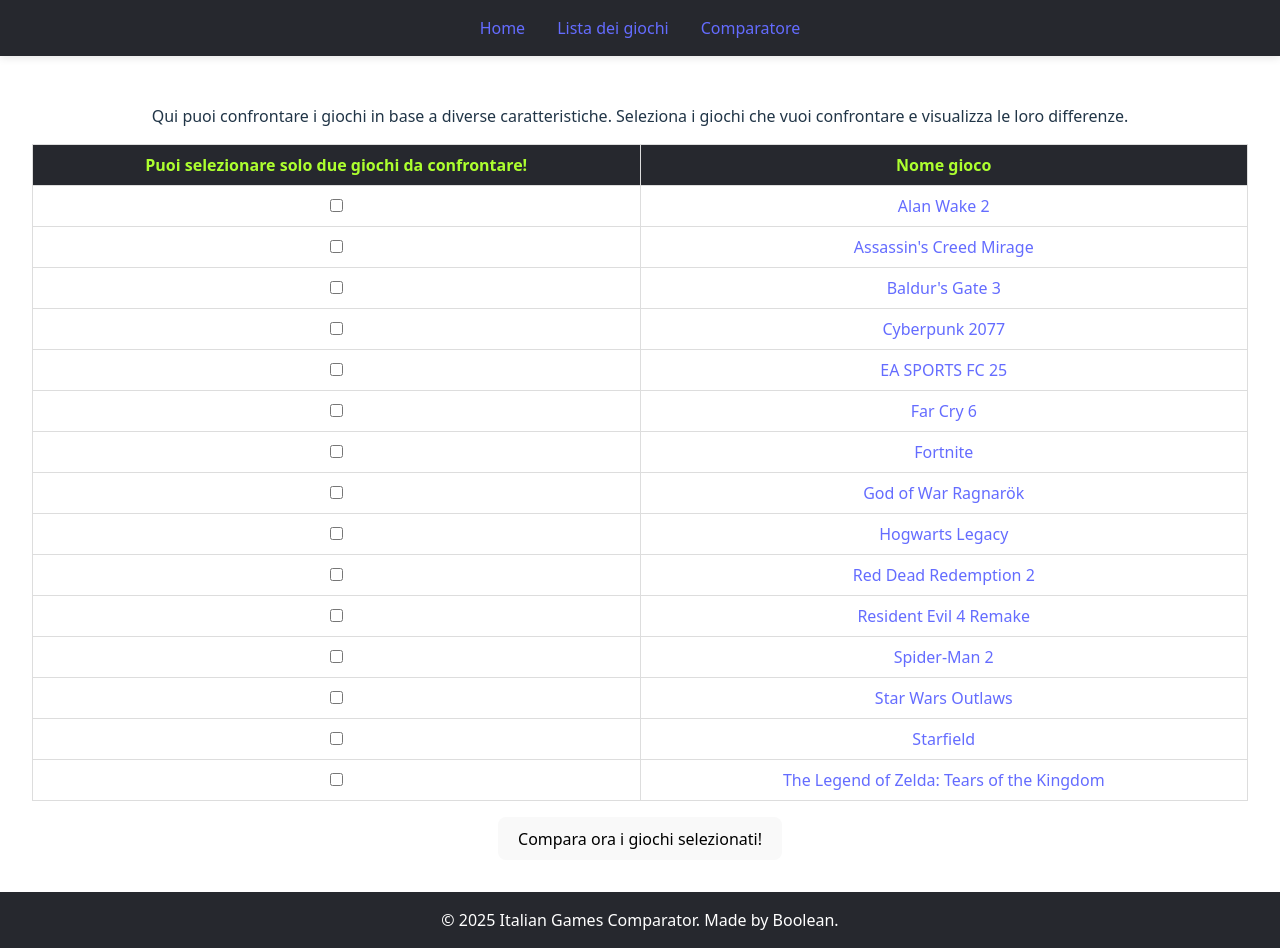
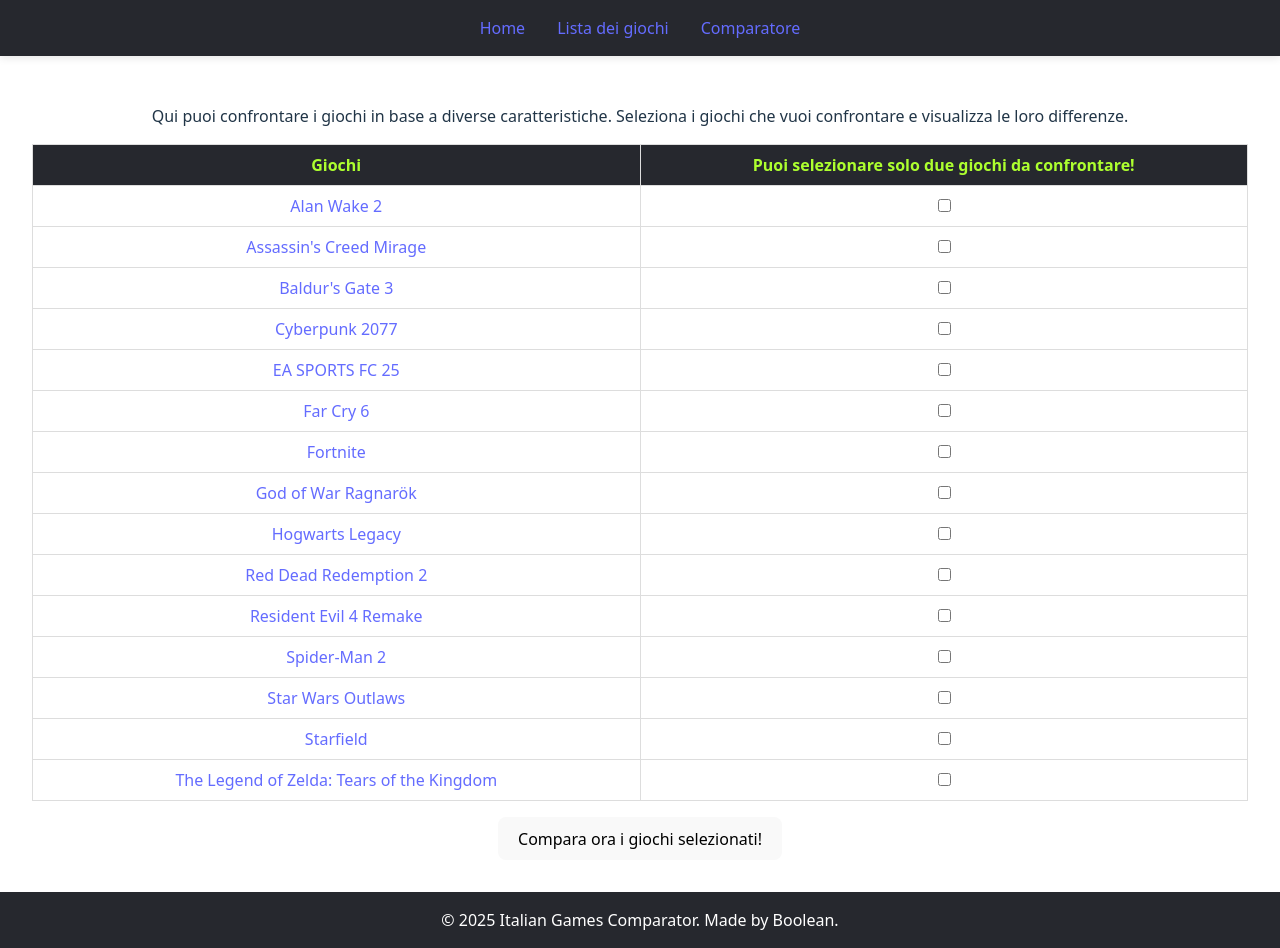
Before and after one commit to VincenzoIuliano/progetto-finale-spec-frontend-front, a React (Vite) app: page /comparator in a window 1280 px wide. Built offline with nearby package versions, Linux system fonts and the light colour scheme.

Commit message:
Refactor ComparatorPage table structure: remove redundant column and adjust game link placement

```diff
--- a/src/pages/ComparatorPage.jsx
+++ b/src/pages/ComparatorPage.jsx
@@ -23,8 +23,8 @@
         <table>
           <thead>
             <tr>
+              <th>Giochi</th>
               <th>Puoi selezionare solo due giochi da confrontare!</th>
-              <th>Nome gioco</th>
             </tr>
           </thead>
           <tbody>
@@ -34,6 +34,10 @@
               .map((game) => (
                 <tr key={game.id}>
                   <td>
+                    <Link to={`/gamelist/${game.id}`}>{game.title}</Link>
+                  </td>
+                  <td>
+
                     <input
                       type="checkbox"
                       checked={selectedGames.includes(game.id)}
@@ -43,9 +47,6 @@
                         selectedGames.length >= 2
                       }
                     />
-                  </td>
-                  <td>
-                    <Link to={`/gamelist/${game.id}`}>{game.title}</Link>
                   </td>
                 </tr>
               ))}
```
